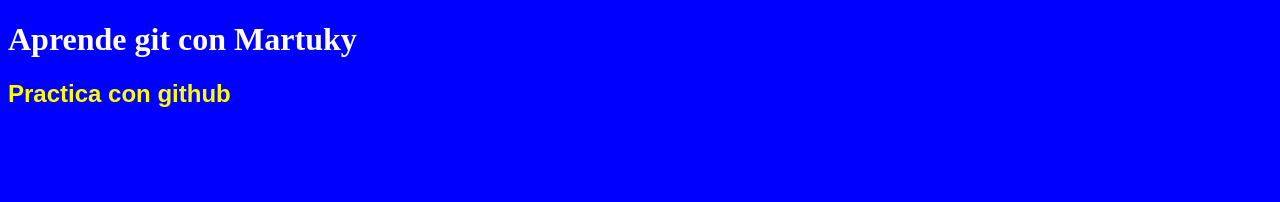
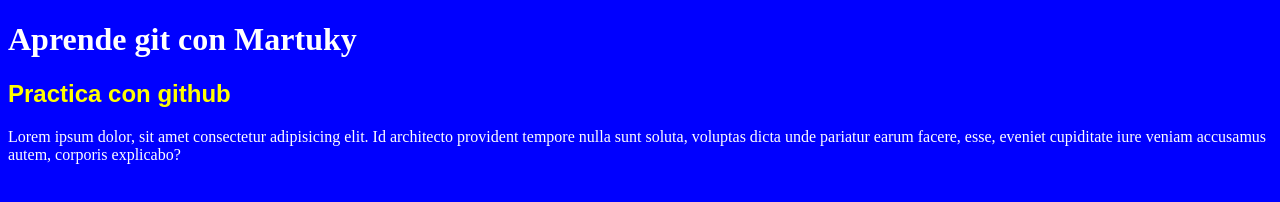
Before and after one commit to martukyprofe/proyectoWeb, a plain HTML site: page index.html in a window 1280 px wide. Drawn offline with Linux system fonts and the light colour scheme.

Commit message:
Añadido un párrafo nuevo

```diff
--- a/index.html
+++ b/index.html
@@ -10,6 +10,7 @@
 <body>
 	<h1>Aprende git con Martuky</h1>
 	<h2>Practica con github</h1>
+	<p>Lorem ipsum dolor, sit amet consectetur adipisicing elit. Id architecto provident tempore nulla sunt soluta, voluptas dicta unde pariatur earum facere, esse, eveniet cupiditate iure veniam accusamus autem, corporis explicabo?</p>
 
 
 </body>
```
